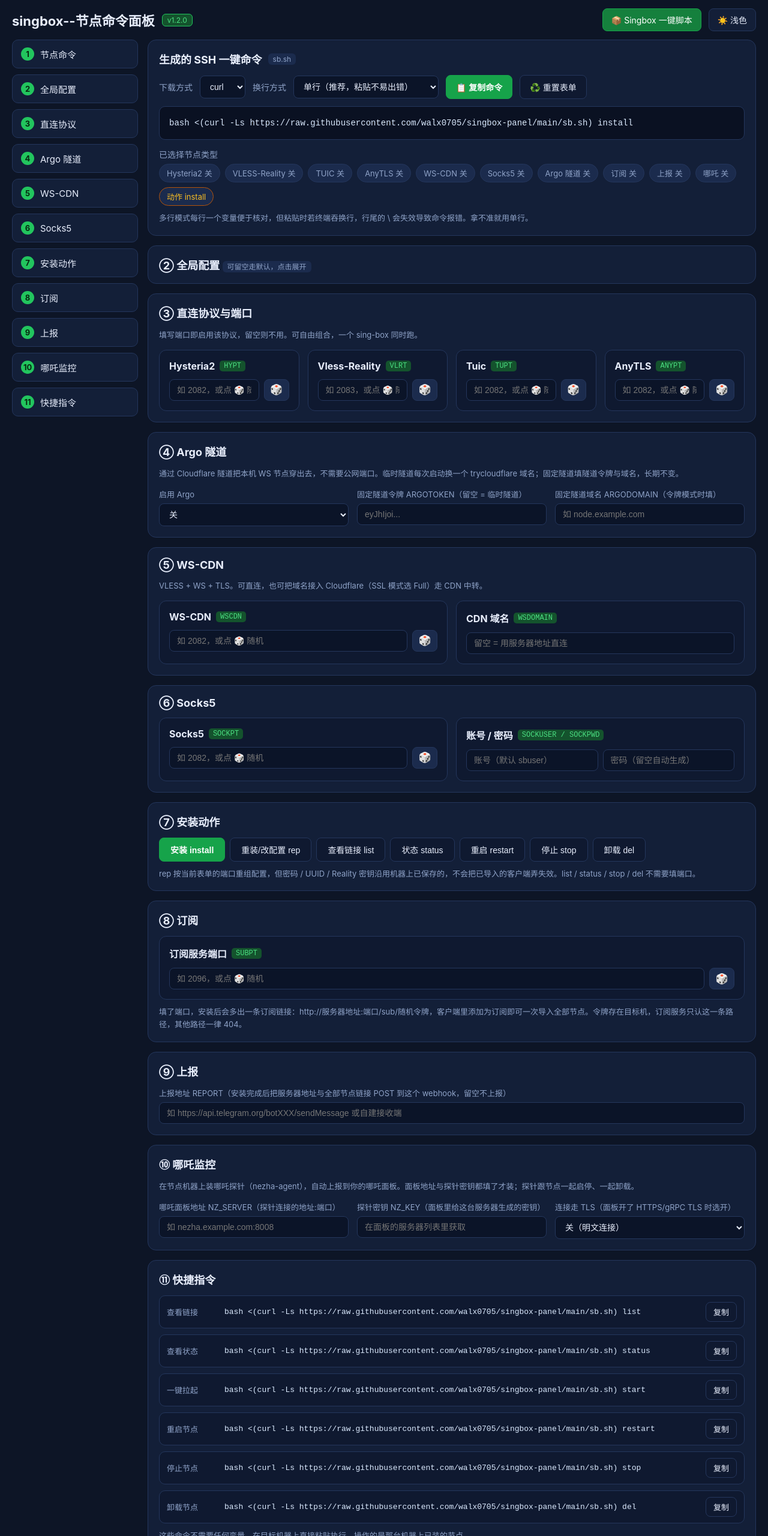
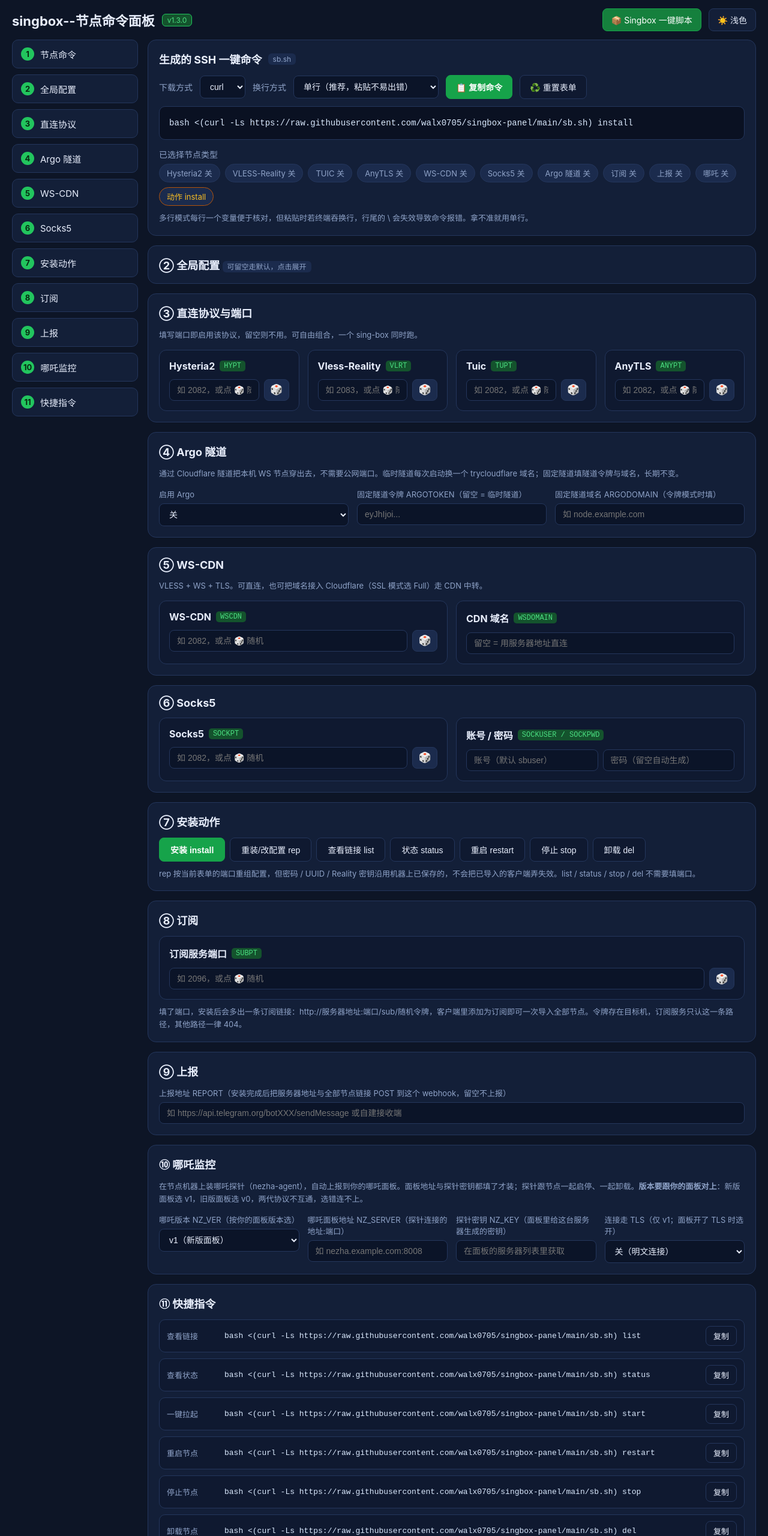
Before and after one commit to walx0705/singbox-panel, a plain HTML site: page index.html in a window 1280 px wide. Shown: the top 2560 px of the page at 60% size. Drawn offline with Linux system fonts and the light colour scheme.

Commit message:
panel v1.3: NZ_VER selector

```diff
--- a/index.html
+++ b/index.html
@@ -79,7 +79,7 @@
 <body>
 <header>
   <h1>singbox--节点命令面板</h1>
-  <span class="ver">v1.2.0</span>
+  <span class="ver">v1.3.0</span>
   <div class="spacer"></div>
   <a class="hbtn green" href="https://github.com/walx0705/singbox-panel" target="_blank" rel="noopener">📦 Singbox 一键脚本</a>
   <button class="hbtn" id="themeBtn">☀️ 浅色</button>
@@ -250,11 +250,17 @@
     <!-- 10 哪吒监控 -->
     <section class="card" id="nezha">
       <h2>⑩ 哪吒监控</h2>
-      <p class="hint" style="margin:0 0 14px;">在节点机器上装哪吒探针（nezha-agent），自动上报到你的哪吒面板。面板地址与探针密钥都填了才装；探针跟节点一起启停、一起卸载。</p>
+      <p class="hint" style="margin:0 0 14px;">在节点机器上装哪吒探针（nezha-agent），自动上报到你的哪吒面板。面板地址与探针密钥都填了才装；探针跟节点一起启停、一起卸载。<b>版本要跟你的面板对上</b>：新版面板选 v1，旧版面板选 v0，两代协议不互通，选错连不上。</p>
       <div class="grid" style="margin-top:0;">
+        <div class="field"><label>哪吒版本 NZ_VER（按你的面板版本选）</label>
+          <select id="NZ_VER">
+            <option value="v1">v1（新版面板）</option>
+            <option value="v0">v0（旧版面板）</option>
+          </select>
+        </div>
         <div class="field"><label>哪吒面板地址 NZ_SERVER（探针连接的地址:端口）</label><input type="text" id="NZ_SERVER" placeholder="如 nezha.example.com:8008"></div>
         <div class="field"><label>探针密钥 NZ_KEY（面板里给这台服务器生成的密钥）</label><input type="text" id="NZ_KEY" placeholder="在面板的服务器列表里获取"></div>
-        <div class="field"><label>连接走 TLS（面板开了 HTTPS/gRPC TLS 时选开）</label>
+        <div class="field"><label>连接走 TLS（仅 v1；面板开了 TLS 时选开）</label>
           <select id="NZ_TLS">
             <option value="">关（明文连接）</option>
             <option value="1">开（TLS）</option>
@@ -280,7 +286,7 @@
 <script>
   var RAW = "https://raw.githubusercontent.com/walx0705/singbox-panel/main/sb.sh";
   var VAR_ORDER = ["HYPT","VLRT","TUPT","ANYPT","WSCDN","WSDOMAIN","SOCKPT","SOCKUSER","SOCKPWD",
-                   "ARGO","ARGOTOKEN","ARGODOMAIN","SUBPT","REPORT","NZ_SERVER","NZ_KEY","NZ_TLS",
+                   "ARGO","ARGOTOKEN","ARGODOMAIN","SUBPT","REPORT","NZ_VER","NZ_SERVER","NZ_KEY","NZ_TLS",
                    "ADDR","SNI","RSNI","UUID","HPWD"];
   var CHIP_DEFS = [
     ["HYPT","Hysteria2"],["VLRT","VLESS-Reality"],["TUPT","TUIC"],["ANYPT","AnyTLS"],
@@ -300,7 +306,10 @@
 
   function build(){
     var vars = [];
-    VAR_ORDER.forEach(function(k){ var v = val(k); if(v) vars.push(k + "=" + v); });
+    VAR_ORDER.forEach(function(k){
+      if(k === "NZ_VER" && !val("NZ_SERVER")) return; // 没填哪吒就不带版本变量
+      var v = val(k); if(v) vars.push(k + "=" + v);
+    });
     var cmd = baseCmd(action), out;
     if(el("mode").value === "multi" && vars.length){
       out = vars.join(" \\\n") + " \\\n" + cmd;
```
